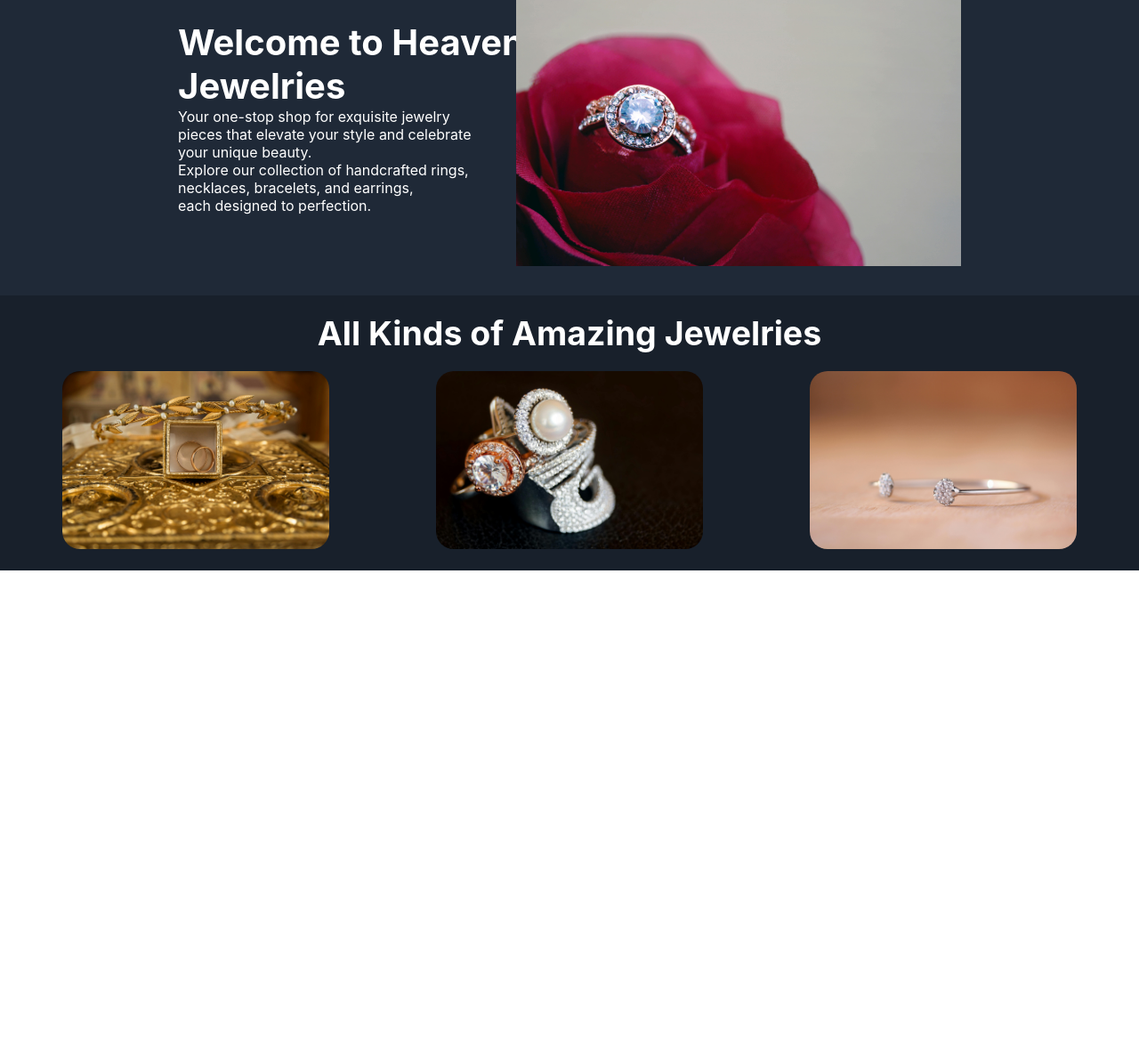
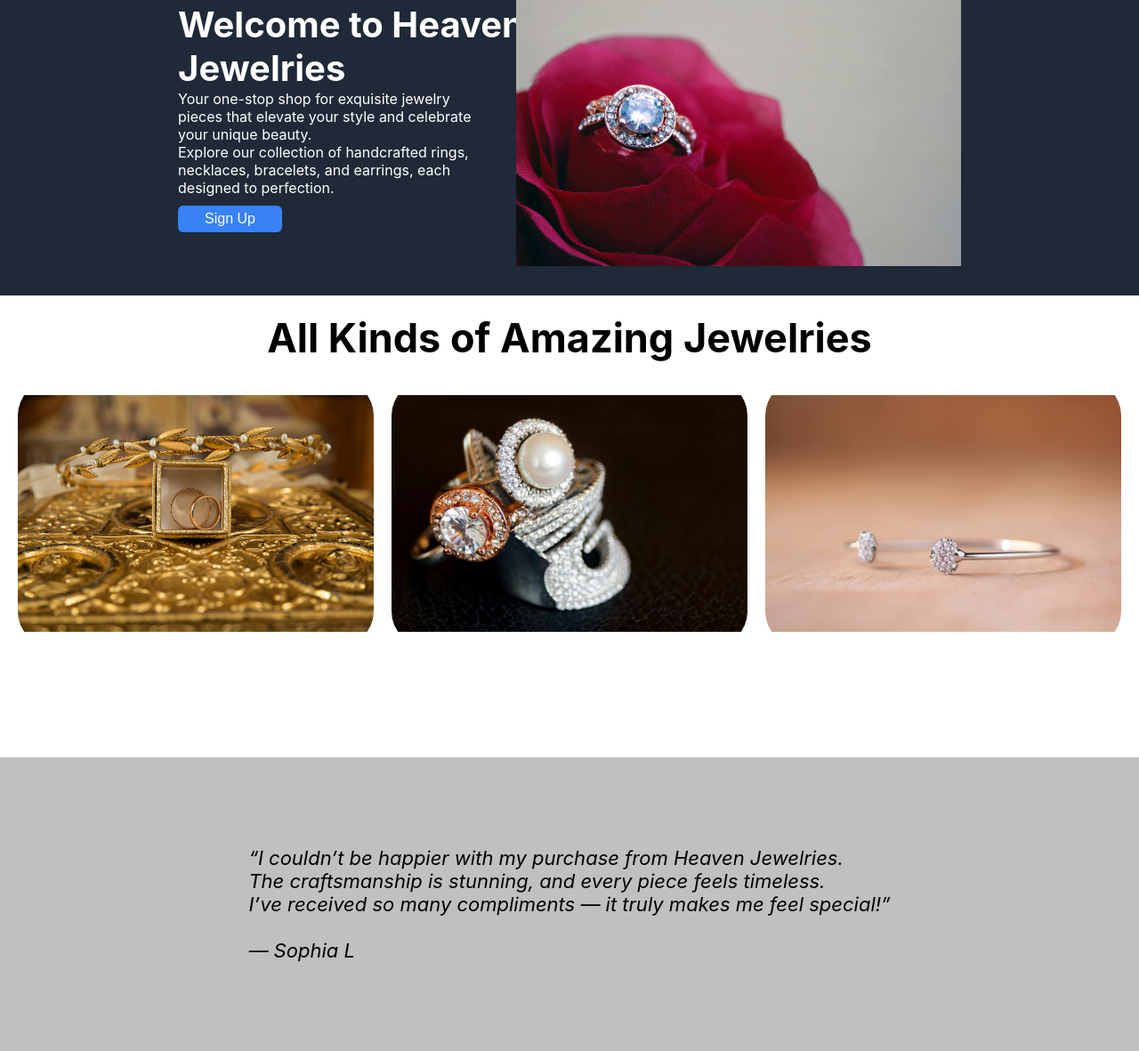
Before and after one commit to Baltiique/website, a plain HTML site: page index.html in a window 1280 px wide. Shown: the part 119-1300 px from the top of the page at 89% size. Before the commit the page ends 800 px from the top, so only its background shows below. Drawn offline with Linux system fonts and the light colour scheme.

Commit message:
Add buttons, New review section , adjusted img size

```diff
--- a/index.html
+++ b/index.html
@@ -21,8 +21,12 @@
     <div class="content">
     <div class="text">
         <h1>Welcome to Heaven<br>Jewelries</h1>
-        <p>Your one-stop shop for exquisite jewelry pieces that elevate your style and celebrate your unique beauty.<br>Explore our collection of handcrafted rings, necklaces, bracelets, and earrings,<br>each designed to perfection.</p>
+        <p>Your one-stop shop for exquisite jewelry pieces that elevate your style and celebrate your unique beauty.<br>Explore our collection of handcrafted rings, necklaces, bracelets, and earrings, each designed to perfection.</p>
+        <div class="button1">
+        <button class="shop-now">Sign Up</button>
+        </div>
     </div>
+
     <img src="images/top.jpg" alt="Image of a Jewelry Ring" class="top-image">
     </div>
    <div class="H2">
@@ -39,6 +43,9 @@
         <img src="images/jewl3.jpg" alt="Image of a Jewelry Bracelet">
     </div>
     </div>
+
+    <div class="review">
+“I couldn’t be happier with my purchase from Heaven Jewelries.<br> The craftsmanship is stunning, and every piece feels timeless. <br> I’ve received so many compliments — it truly makes me feel special!” <br> <br> — Sophia L
 </div>
     <!-- <footer>Copyright © Heaven Jewelries</footer> -->
 
--- a/style.css
+++ b/style.css
@@ -69,23 +69,23 @@ max-width: 60%;
 
 
 .H2 {
-  color: white;
-  background-color: #18202b;
+  color: black;
+  background-color: white;
   display: flex;
   justify-content: center;
-  font-size: 25px;
+  font-size: 30px;
 padding-top: 20px;
 }
 
 .gallery img {
-  border-radius: 20px;
-  width: 300px;
+  border-radius: 40px;
+  width: 400px;
 object-fit: contain;
-height: auto;
+height: 300px;
 }
 
 .gallery {
-  background-color: #18202b;
+  background-color: white;
   padding: 20px;
   display: flex;
 flex-direction: row;
@@ -93,3 +93,28 @@ gap: 20px;
 justify-content: space-around;
 
 }
+
+.review {
+  display: flex;
+  font-size: 22px;
+  margin-top: 100px;
+  padding-top: 100px;
+  padding-bottom: 100px;
+  background-color: silver;
+  color: black;
+  font-style: italic;
+  justify-content: center;
+  align-items: flex-end;
+}
+
+.shop-now {
+  color: white;
+background-color: #3882f6;
+  font-size: 16px;
+  margin-top: 10px;
+  border-radius: 6px;
+  padding: 6px 30px;
+  border: none;
+  outline: none;
+  box-shadow: none;
+}
```
